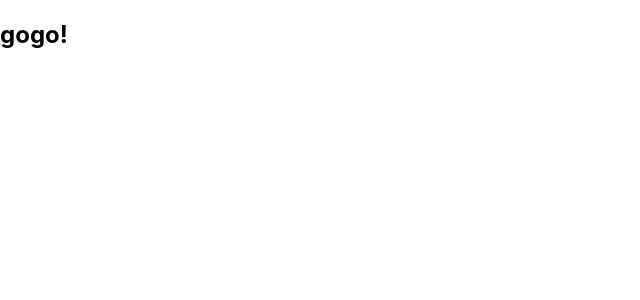
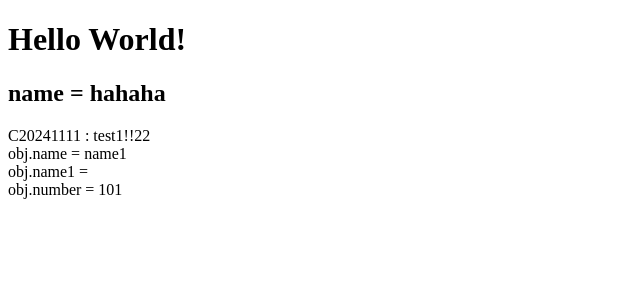
Before and after one commit to talhwan/202402react, a React (Create React App) app: page / in a window 1280 px wide. Shown: the top 300 px of the page, without its empty margins (0-640 px from the left). Built offline with nearby package versions, Linux system fonts and the light colour scheme.

Commit message:
week12 20241111

```diff
--- a/src/App.js
+++ b/src/App.js
@@ -1,32 +1,23 @@
 import logo from './logo.svg';
 import './App.css';
-import Component1 from './Component1';
-import Component2 from './Component2';
-import Component001 from './Component001';
+import Componentc from './components/Componentc.js';
+import Componentf from './components/Componentf.js';
 import Hello from './components/Hello.js';
+import C20241111 from './components/C20241111.js';
 
 function App() {
+
+  const tempName= "test1";
+  const tempObj = {
+    name : "name1"
+    , number : 101
+  };
+
   return (
-    <div className="App">
-      <header className="App-header">
-        <img src={logo} className="App-logo" alt="logo" />
-        <p>
-          20241028 react oss class published!!!
-        </p>
-        <Hello />
-        <Component1 />
-        <Component2 />
-        <Component001 />
-        <a
-          className="App-link"
-          href="https://reactjs.org"
-          target="_blank"
-          rel="noopener noreferrer"
-        >
-          Learn React
-        </a>
-      </header>
-    </div>
+    <>
+      <Hello name="hahaha" />
+      <C20241111 name={tempName} obj={tempObj}/>
+    </>
   );
 }
 
--- a/src/Component001.js
+++ /dev/null
@@ -1,9 +0,0 @@
-import React, { Component } from 'react'
-
-export default class Component001 extends Component {
-  render() {
-    return (
-      <div>Component001!!!</div>
-    )
-  }
-}
--- a/src/Component1.js
+++ /dev/null
@@ -1,9 +0,0 @@
-import React, { Component } from 'react'
-
-export default class Component1 extends Component {
-  render() {
-    return (
-      <div>Component1 : react!!!</div>
-    )
-  }
-}
--- a/src/Component2.js
+++ /dev/null
@@ -1,7 +0,0 @@
-import React from 'react'
-
-export default function Component2() {
-  return (
-    <div>Component2</div>
-  )
-}
--- /dev/null
+++ b/src/components/C20241111.js
@@ -0,0 +1,12 @@
+import React from 'react'
+
+export default function C20241111(props) {
+  return (
+    <>
+      <div>C20241111 : {props.name}!!22</div>
+      <div>obj.name = {props.obj.name}</div>
+      <div>obj.name1 = {props.obj.name1}</div>
+      <div>obj.number = {props.obj.number}</div>
+    </>
+  )
+}
--- /dev/null
+++ b/src/components/Componentc.js
@@ -0,0 +1,9 @@
+import React, { Component } from 'react'
+
+export default class Componentc extends Component {
+  render() {
+    return (
+      <div>Componentc : react!!!</div>
+    )
+  }
+}
--- /dev/null
+++ b/src/components/Componentf.js
@@ -0,0 +1,7 @@
+import React from 'react'
+
+export default function Componentf() {
+  return (
+    <div>Componentf</div>
+  )
+}
--- a/src/components/Hello.css
+++ b/src/components/Hello.css
@@ -1,3 +1,5 @@
+/*
 h1{
     color:aquamarine;
 }
+*/
--- a/src/components/Hello.js
+++ b/src/components/Hello.js
@@ -4,7 +4,7 @@ function Hello(props){
     return (
         <>
             <h1>Hello World!</h1>
-            <h2>112233</h2>
+            <h2>name = {props.name}</h2>
         </>
     );
 }
--- a/src/index.css
+++ b/src/index.css
@@ -1,13 +1,4 @@
-body {
-  margin: 0;
-  font-family: -apple-system, BlinkMacSystemFont, 'Segoe UI', 'Roboto', 'Oxygen',
-    'Ubuntu', 'Cantarell', 'Fira Sans', 'Droid Sans', 'Helvetica Neue',
-    sans-serif;
-  -webkit-font-smoothing: antialiased;
-  -moz-osx-font-smoothing: grayscale;
+.classtest{
+  color : rebeccapurple;
+  font-weight: 700;
 }
-
-code {
-  font-family: source-code-pro, Menlo, Monaco, Consolas, 'Courier New',
-    monospace;
-}
--- a/src/index.js
+++ b/src/index.js
@@ -4,18 +4,67 @@ import './index.css';
 import App from './App';
 import reportWebVitals from './reportWebVitals';
 
-let hahah = "123";
-const myElement =<h2>gogo!{hahah}</h2>;
-const myElement2 =<h2>gogo!</h2>;
+// JSX sigle tag
+const myElement01 = <div>112233</div>;
+
+// JSX multiple tags (하나의 부모 요소를 가지고 있어야 함 주의!!)
+const myElement02 = (
+  <>
+  <h1>I KNOW JSX!</h1>
+  <h2>empty tag</h2>
+  </>
+);
+const myElement02_1 = (
+  <ul>
+    <li>first</li>
+    <li>2nd</li>
+    <li>3rd</li>
+  </ul>
+);
+
+// without JSX
+const myElement03 = React.createElement('h1', {}, 'I do not use JSX!');
+
+// 표현식 사용1
+const myElement04 = <div>hello!! five + five = {5+5}</div>;
+
+// 표현식 사용2
+let sum = 0;
+for(let i=0;i<100;i++){
+  sum += (i+1);
+}
+const myElement05 = <div>hello!! one to one hundred sum = {sum}</div>;
+
+// 표현식 사용3
+sum += 7000;
+const myElement06 = <div>{(sum) < 6000 ? "under 6000" : "over 6000"}</div>;
+
+// input tag
+const myElement07 = <input type="date" />;
+const myElement07_1 = (
+  <>
+  <div className="classtest">오늘의 날짜를 입력해주세요! </div>
+  <input style={{padding:'50px'}} type="date" />
+  </>
+);
+
+// css inline
+const myElement08 = <input style={{padding:'50px'}} type="date" />;
+
+// css multiple
+const myStyle = {
+  color: "white",
+  backgroundColor: "DodgerBlue",
+  padding: "10px",
+  fontFamily: "Sans-Serif"
+};
+const myElement09 = <div style={myStyle}>112233</div>;
+
+
 const root = ReactDOM.createRoot(document.getElementById('root'));
 root.render(
-  myElement2
-  // <React.StrictMode>
-  //   <App />
-  // </React.StrictMode>
+  <React.StrictMode>
+    <App />
+  </React.StrictMode>
 );
-
-// If you want to start measuring performance in your app, pass a function
-// to log results (for example: reportWebVitals(console.log))
-// or send to an analytics endpoint. Learn more: https://bit.ly/CRA-vitals
 reportWebVitals();
```
